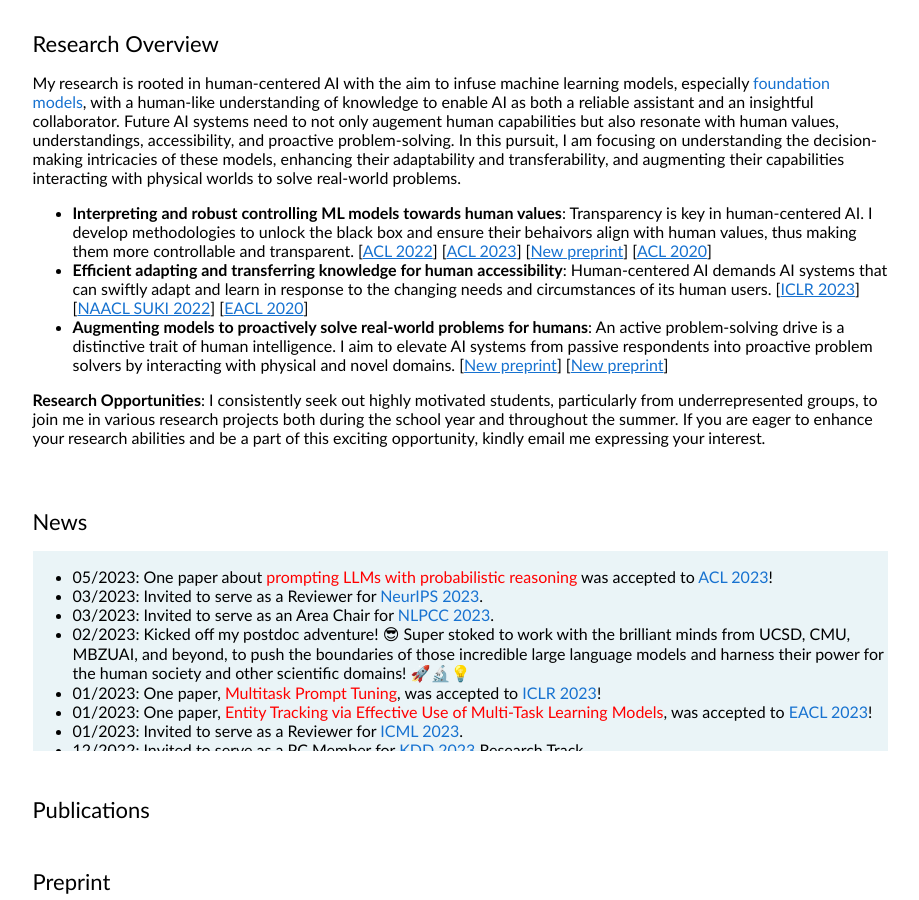
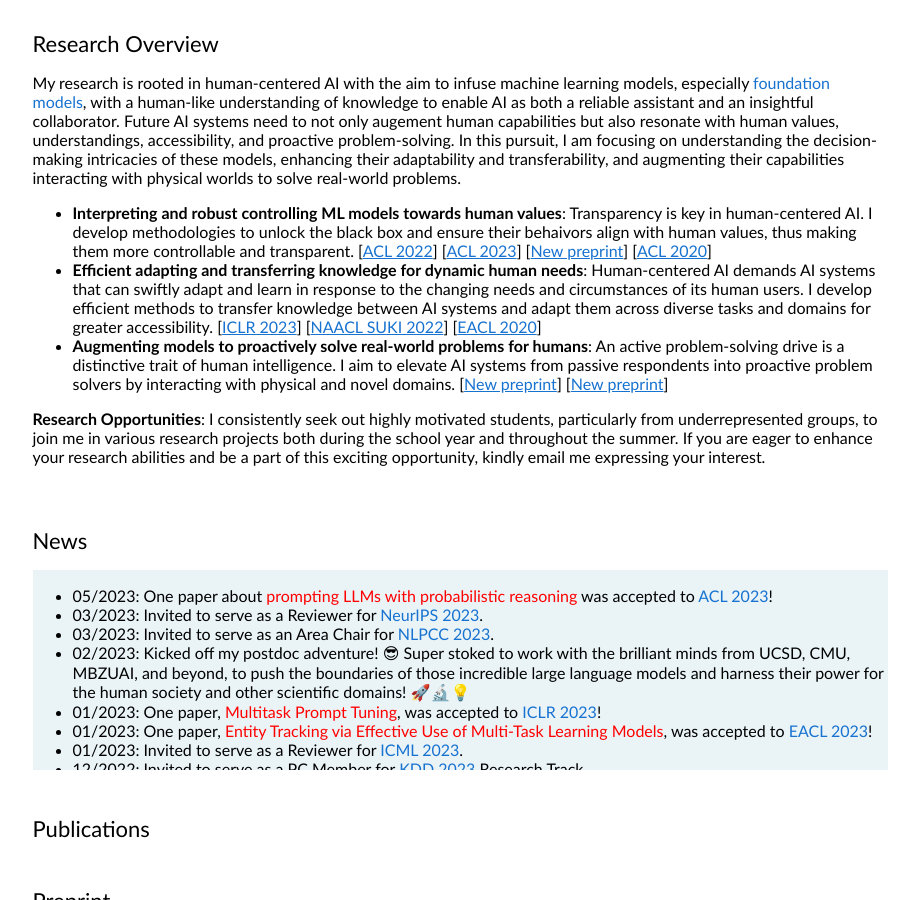
Before and after one commit to zhenwang9102/zhenwang9102.github.io, a Jekyll site: the page built from _posts/2019-06-02-venue.markdown, in a window 1280 px wide and 900 px high, scrolled down 436 px. Shown: the whole window, without its empty margins (180-1099 px from the left). Built offline with Jekyll 4.4.1, drawn with Linux system fonts in a browser that asks for light colours.

Commit message:
Update default.html

```diff
--- a/_layouts/default.html
+++ b/_layouts/default.html
@@ -79,8 +79,8 @@
                   [<a style="text-decoration:underline;" href="https://arxiv.org/abs/2005.00889">ACL 2020</a>]
                 </li>
                 <li>
-                  <b>Efficient adapting and transferring knowledge for human accessibility</b>:
-                  Human-centered AI demands AI systems that can swiftly adapt and learn in response to the changing needs and circumstances of its human users.
+                  <b>Efficient adapting and transferring knowledge for dynamic human needs</b>:
+                  Human-centered AI demands AI systems that can swiftly adapt and learn in response to the changing needs and circumstances of its human users. I develop efficient methods to transfer knowledge between AI systems and adapt them across diverse tasks and domains for greater accessibility.
                   [<a style="text-decoration:underline;" href="https://arxiv.org/abs/2303.02861">ICLR 2023</a>]
                   [<a style="text-decoration:underline;" href="https://aclanthology.org/2022.suki-1.7/">NAACL SUKI 2022</a>]
                   [<a style="text-decoration:underline;" href="https://arxiv.org/abs/2210.06444">EACL 2020</a>]
```
